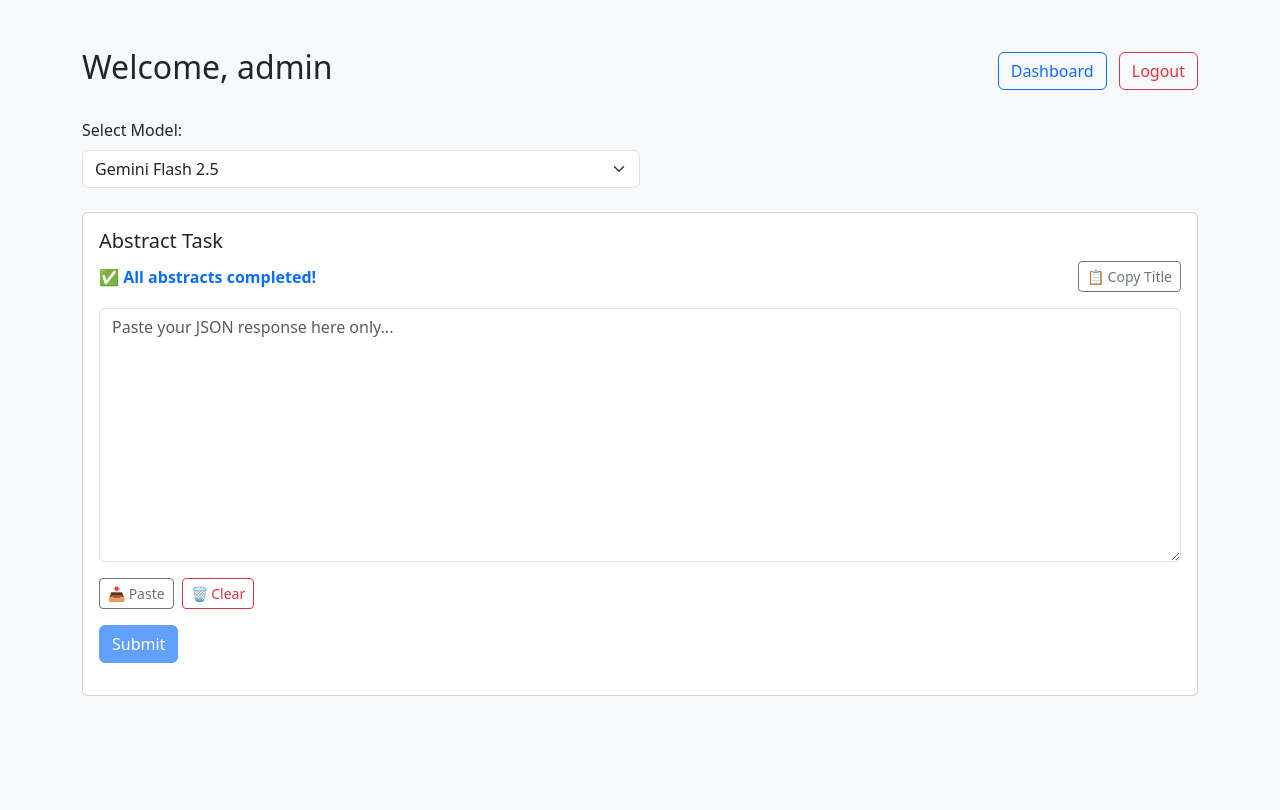
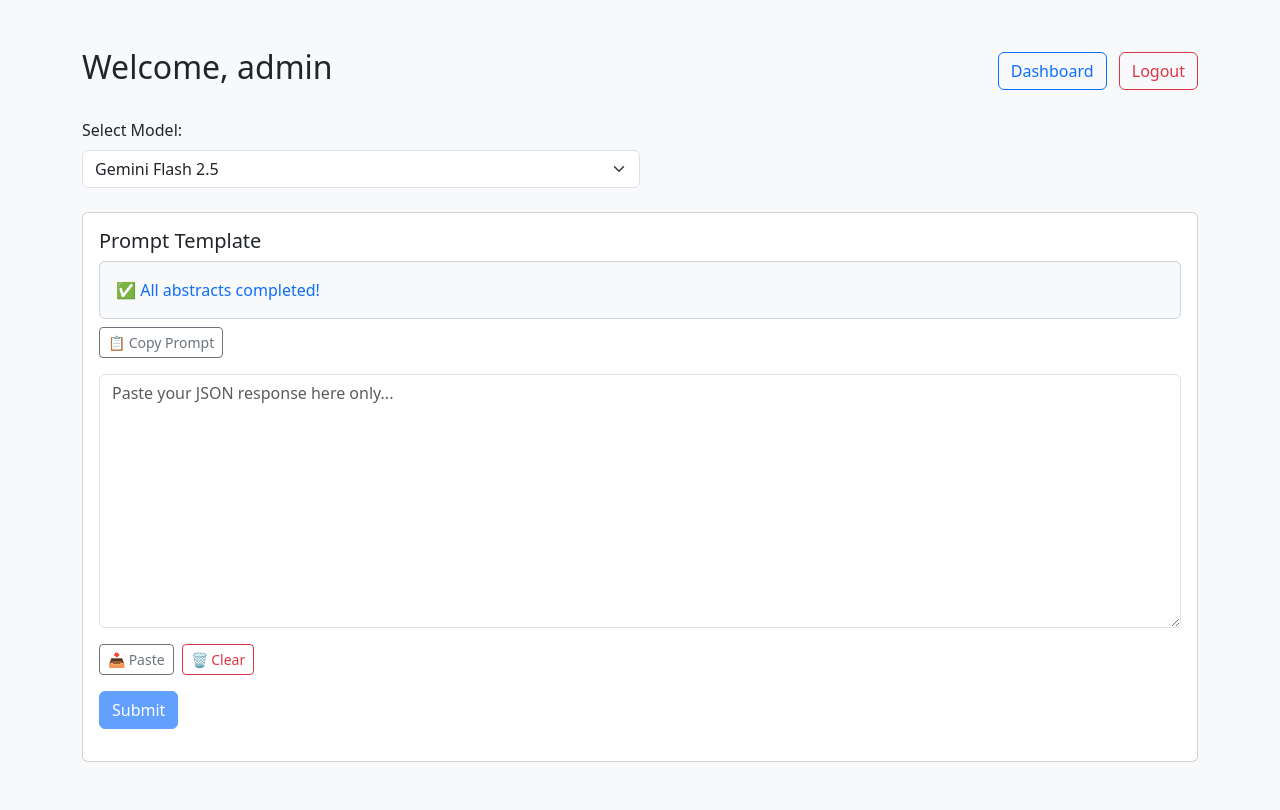
Before and after one commit to Testgptmodels/college_abstract_portal, a Flask app: page /submit in a window 1280 px wide. Before the commit the page ends 696 px from the top, so only its background shows below. Run offline with Flask 3, Linux system fonts and the light colour scheme; the visitor is signed in with stand-in values (Sample User, id 1); some libraries are stand-ins or nearby versions.

Commit message:
Add files via upload

```diff
--- a/templates/abstract_submit.html
+++ b/templates/abstract_submit.html
@@ -11,6 +11,15 @@
     }
     .toast {
       z-index: 9999;
+    }
+    #task-prompt {
+      white-space: pre-wrap;
+      max-height: 250px;
+      overflow-y: auto;
+      background: #f8f9fa;
+      border: 1px solid #ced4da;
+      padding: 1rem;
+      border-radius: 0.375rem;
     }
   </style>
 </head>
@@ -37,10 +46,10 @@
 
     <div class="card">
       <div class="card-body">
-        <h5 class="card-title">Abstract Task</h5>
-        <div class="d-flex align-items-center mb-3">
-          <div id="task-title" class="text-primary flex-grow-1 fw-bold"></div>
-          <button id="copyBtn" class="btn btn-outline-secondary btn-sm">📋 Copy Title</button>
+        <h5 class="card-title">Prompt Template</h5>
+        <div class="mb-3">
+          <div id="task-prompt" class="text-primary"></div>
+          <button id="copyBtn" class="btn btn-outline-secondary btn-sm mt-2">📋 Copy Prompt</button>
         </div>
 
         <textarea id="response" class="form-control mb-3" rows="10" placeholder="Paste your JSON response here only..." readonly onpaste="setTimeout(() => this.removeAttribute('readonly'), 10);"></textarea>
@@ -76,11 +85,11 @@
       const res = await fetch(`/get_next/${model}`);
       const data = await res.json();
       if (!data.title) {
-        document.getElementById('task-title').innerText = '✅ All abstracts completed!';
+        document.getElementById('task-prompt').innerText = '✅ All abstracts completed!';
         document.getElementById('submitBtn').disabled = true;
       } else {
         currentTask = data;
-        document.getElementById('task-title').innerText = data.title;
+        document.getElementById('task-prompt').innerText = data.prompt;
         document.getElementById('response').value = '';
         document.getElementById('submitBtn').disabled = false;
         document.getElementById('statusMessage').style.display = 'none';
@@ -90,9 +99,9 @@
     document.getElementById('modelSelect').addEventListener('change', loadTask);
 
     document.getElementById('copyBtn').addEventListener('click', () => {
-      const titleText = document.getElementById('task-title').innerText;
-      navigator.clipboard.writeText(titleText).then(() => {
-        showToast('✅ Title copied to clipboard.', 'success');
+      const promptText = document.getElementById('task-prompt').innerText;
+      navigator.clipboard.writeText(promptText).then(() => {
+        showToast('✅ Prompt copied to clipboard.', 'success');
       });
     });
 
```
